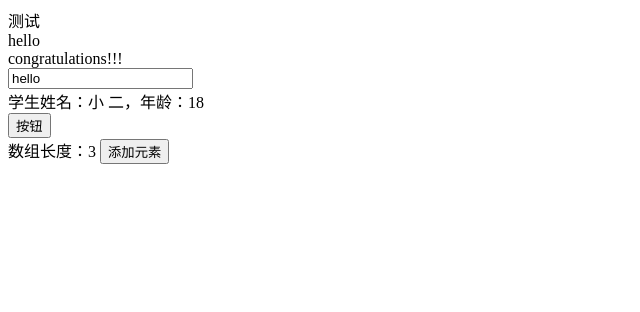
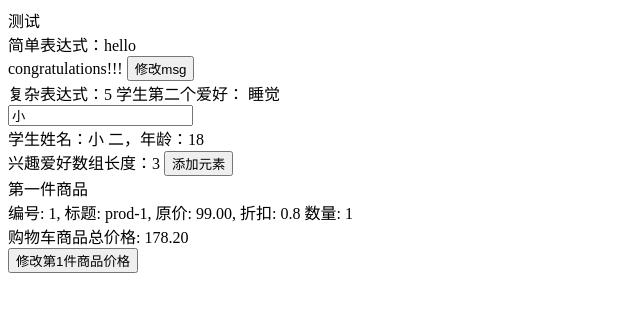
Before and after one commit to itrainhub/isaac-mvvm, a website built with webpack: page src/index.html in a window 1280 px wide. Shown: the whole page, without its empty margins (0-640 px from the left). Built offline with nearby package versions, Linux system fonts and the light colour scheme.

Commit message:
test: 测试demo

```diff
--- a/src/index.html
+++ b/src/index.html
@@ -8,18 +8,33 @@
 <body>
   测试
   <div id="root">
-    {{ msg }}
+    简单表达式：{{ msg }}
     <br>
     {{ success }}
+    <button x-on:click="handleChangeMsg">修改msg</button>
     <br>
-    <input type="text" x-model="msg" />
+    复杂表达式：{{ 3 + 2 - 5 * 0 }}  学生第二个爱好： {{ stu.hobbies[1] }}
+    <br>
+    <input type="text" x-model="stu['name']['middle']" />
     <div>
       学生姓名：{{ stu.name.middle }} {{ stu.name.first }}，年龄：{{ stu.age }}
     </div>
-    <button x-on:click="handle">按钮</button>
     <div>
-      数组长度：{{ hobbies.length }}
+      兴趣爱好数组长度：{{ stu.hobbies.length }}
       <button x-on:click="handleAddData">添加元素</button>
+    </div>
+    <div>
+      第一件商品
+      <br>
+      编号: {{ cart[0].id }},
+      标题: {{ cart[0].title }},
+      原价: {{ (cart[0].price.original).toFixed(2) }},
+      折扣: {{ cart[0].discount }}
+      数量: {{ cart[0].amount }}
+      <br>
+      购物车商品总价格: {{ calcPayment().toFixed(2) }}
+      <br>
+      <button x-on:click="() => {handleModify(0)}">修改第1件商品价格</button>
     </div>
   </div>
 </body>
--- a/src/js/index.ts
+++ b/src/js/index.ts
@@ -11,16 +11,44 @@ const vm = new ViewModel({
         middle: '小',
         last: '王'
       },
-      age: 18
+      age: 18,
+      hobbies: ['吃饭', '睡觉', '打豆豆']
     },
-    hobbies: ['吃饭', '睡觉', '打豆豆']
+    cart: [
+      {
+        id: 1,
+        title: 'prod-1',
+        price: {
+          original: 99,
+          cost: 9.9
+        },
+        discount: 0.8,
+        amount: 1
+      },
+      {
+        id: 2,
+        title: 'prod-2',
+        price: {
+          original: 9.9,
+          cost: 6.5
+        },
+        discount: 1,
+        amount: 10
+      }
+    ]
   },
   methods: {
-    handle() {
+    handleChangeMsg() {
       this['msg'] = 'changed'
     },
     handleAddData() {
-      this['hobbies'].unshift(Math.random())
+      this['stu']['hobbies'].unshift(Math.random())
+    },
+    calcPayment() {
+      return this['cart'].reduce((sum: number, prod: any) => (sum += prod.price.original * prod.discount * prod.amount), 0)
+    },
+    handleModify(index: number) {
+      this['cart'][index].price.original = 9.9
     }
   }
 })
```
